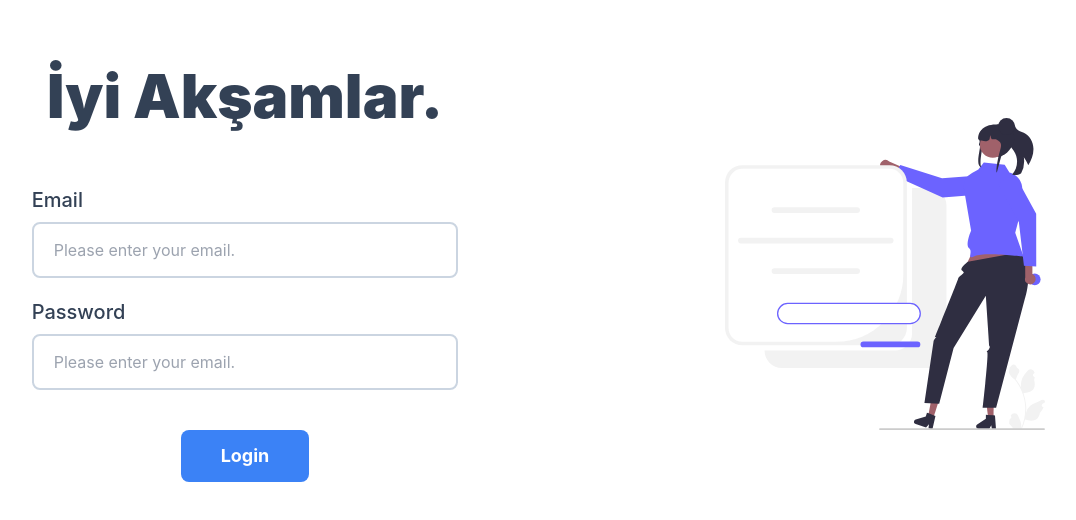
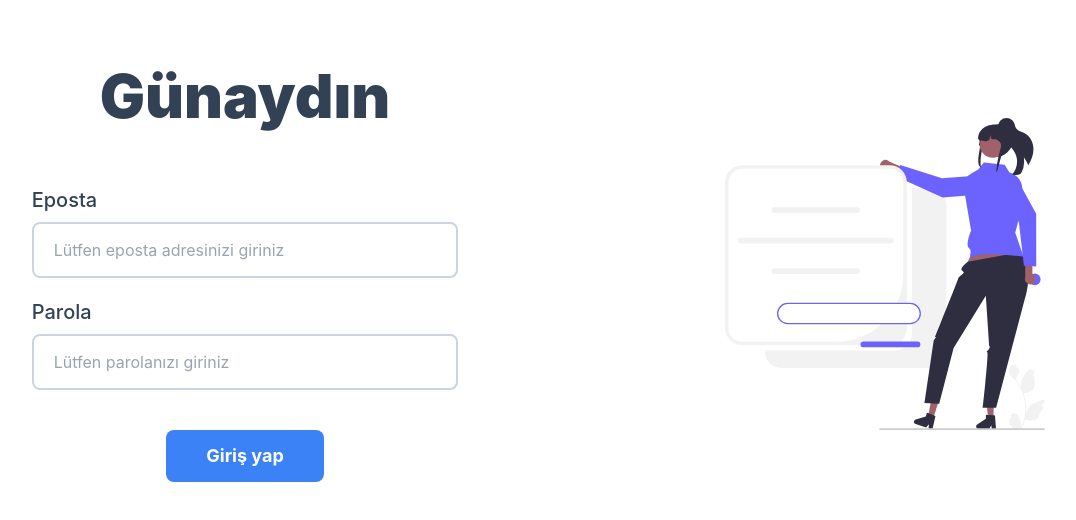
Before and after one commit to warehouse-virtuals/treak-io, a React (Create React App) app: page /login in a window 1280 px wide. Shown: the part 126-646 px from the top of the page, without its empty margins (75-1151 px from the left). Built offline with nearby package versions, Linux system fonts and the light colour scheme; no server answers.

Commit message:
Add language service

```diff
--- a/package.json
+++ b/package.json
@@ -8,8 +8,11 @@
     "@testing-library/user-event": "^13.5.0",
     "add": "^2.0.6",
     "firebase": "^9.9.1",
+    "i18next": "^21.8.16",
+    "i18next-browser-languagedetector": "^6.1.4",
     "react": "^18.2.0",
     "react-dom": "^18.2.0",
+    "react-i18next": "^11.18.3",
     "react-router-dom": "^6.3.0",
     "react-scripts": "5.0.1",
     "web-vitals": "^2.1.4"
--- a/src/Components/Login/Login.js
+++ b/src/Components/Login/Login.js
@@ -2,6 +2,7 @@
 import React, { useRef } from "react"
 import { useNavigate } from "react-router-dom"
 import { UserAuth } from "../../Context/AuthContext"
+import { useTranslation } from "react-i18next"
 
 import LoginSvg from '../../Assets/login-i.svg'
 
@@ -16,6 +17,8 @@ const Login = () => {
   const navigate = useNavigate()
 
   const { login } = UserAuth()
+  const { t } = useTranslation('login')
+
 
   const handleLoginButtonPress = async () => {
     const email = emailRef.current.value
@@ -37,20 +40,23 @@ const Login = () => {
         <h6
           className="dark:text-white text-slate-700 font-black text-6xl mb-10 select-none"
         >
-          İyi Akşamlar.
+          {t('Good Morning')}
         </h6>
         <TextInput
           inputRef={emailRef}
           type={'text'}
-          label="Email"
+          label={t('Email')}
+          placeholder={t('Please enter your email address')}
         />
         <TextInput
           inputRef={passwordRef}
           type={'password'}
-          label="Password"
+          label={t('Password')}
+          placeholder={t('Please enter your password')}
+
         />
         <Button
-          label="Login"
+          label={t('Login Button')}
           onClick={handleLoginButtonPress}
         />
 
--- /dev/null
+++ b/src/Locales/en.json
@@ -0,0 +1,10 @@
+{
+  "login": {
+    "Good Morning": "Good Morning.",
+    "Please enter your email address": "Please enter your email address",
+    "Please enter your password": "Please enter your password",
+    "Login Button": "Login",
+    "Email": "Email",
+    "Password": "Password"
+  }
+}
--- /dev/null
+++ b/src/Locales/tr.json
@@ -0,0 +1,10 @@
+{
+  "login": {
+    "Good Morning": "Günaydın",
+    "Please enter your email address": "Lütfen eposta adresinizi giriniz",
+    "Please enter your password": "Lütfen parolanızı giriniz",
+    "Login Button": "Giriş yap",
+    "Email": "Eposta",
+    "Password": "Parola"
+  }
+}
--- /dev/null
+++ b/src/Services/LanguageService.js
@@ -0,0 +1,25 @@
+import i18n, { use } from "i18next";
+import I18nextBrowserLanguageDetector from "i18next-browser-languagedetector";
+import { initReactI18next } from "react-i18next";
+
+import en from '../Locales/en.json'
+import tr from '../Locales/tr.json'
+
+const resources = {
+  en: en,
+  tr: tr
+};
+
+i18n
+  .use(initReactI18next)
+  .use(I18nextBrowserLanguageDetector)
+  .init({
+    resources,
+    interpolation: {
+      escapeValue: false
+    },
+    debug: false,
+    lng: 'tr-TR'
+  });
+
+export default i18n;
--- a/src/UITools/TextInput.js
+++ b/src/UITools/TextInput.js
@@ -1,6 +1,6 @@
 import React from "react"
 
-const TextInput = ({ type, label, inputRef }) => {
+const TextInput = ({ type, label, inputRef, placeholder }) => {
   return (
     <div className="w-2/3  flex justify-center items-start flex-col">
       <div
@@ -10,7 +10,7 @@ const TextInput = ({ type, label, inputRef }) => {
         ref={inputRef}
         className="w-full border-2 border-slate-300 h-14 rounded-lg px-5 text-slate-700"
         type={type}
-        placeholder="Please enter your email."
+        placeholder={placeholder}
       />
     </div>
   )
--- a/src/index.js
+++ b/src/index.js
@@ -1,6 +1,7 @@
 import React from "react"
 import ReactDOM from "react-dom/client"
 import "./index.css"
+import './Services/LanguageService'
 import App from "./App"
 
 import { BrowserRouter } from "react-router-dom"
```
Also changed, not shown: src/App.js (+7 -1 lines), 1 other file (tests, documents, lock files or other folders).
